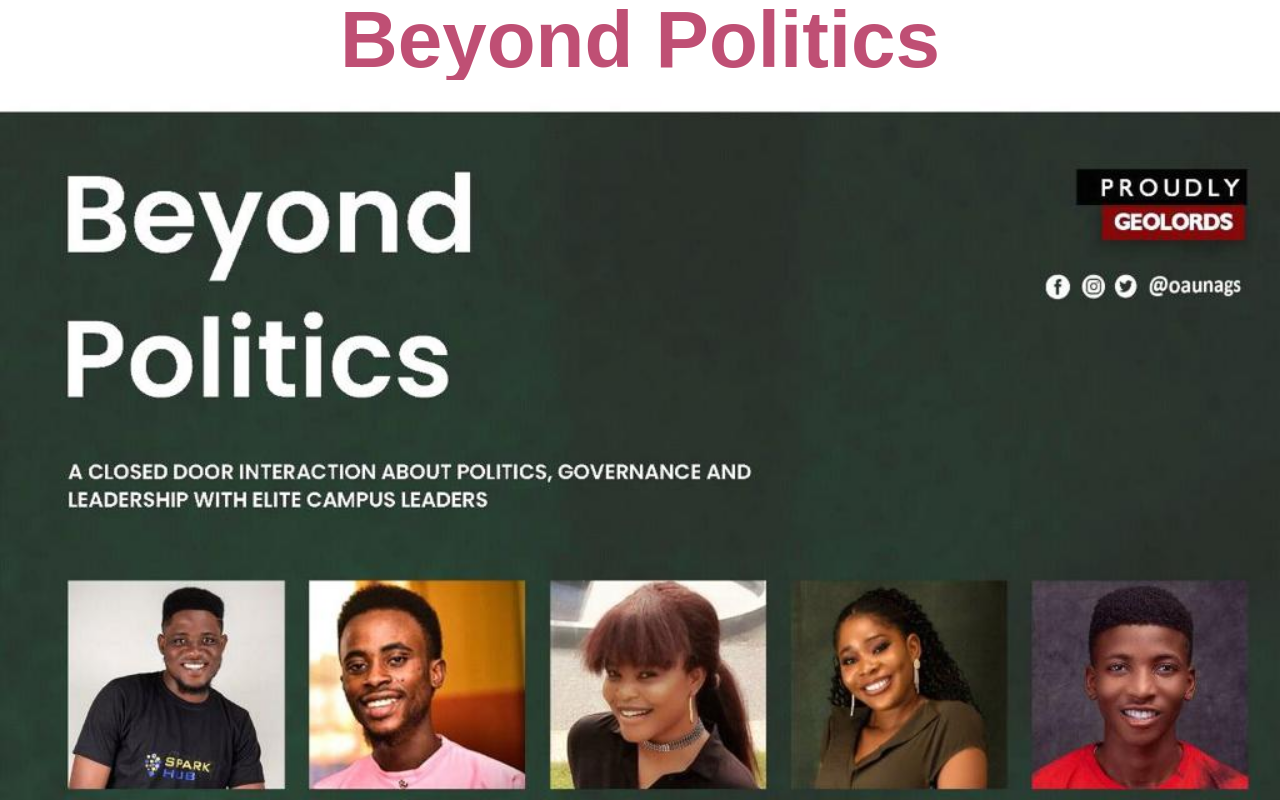
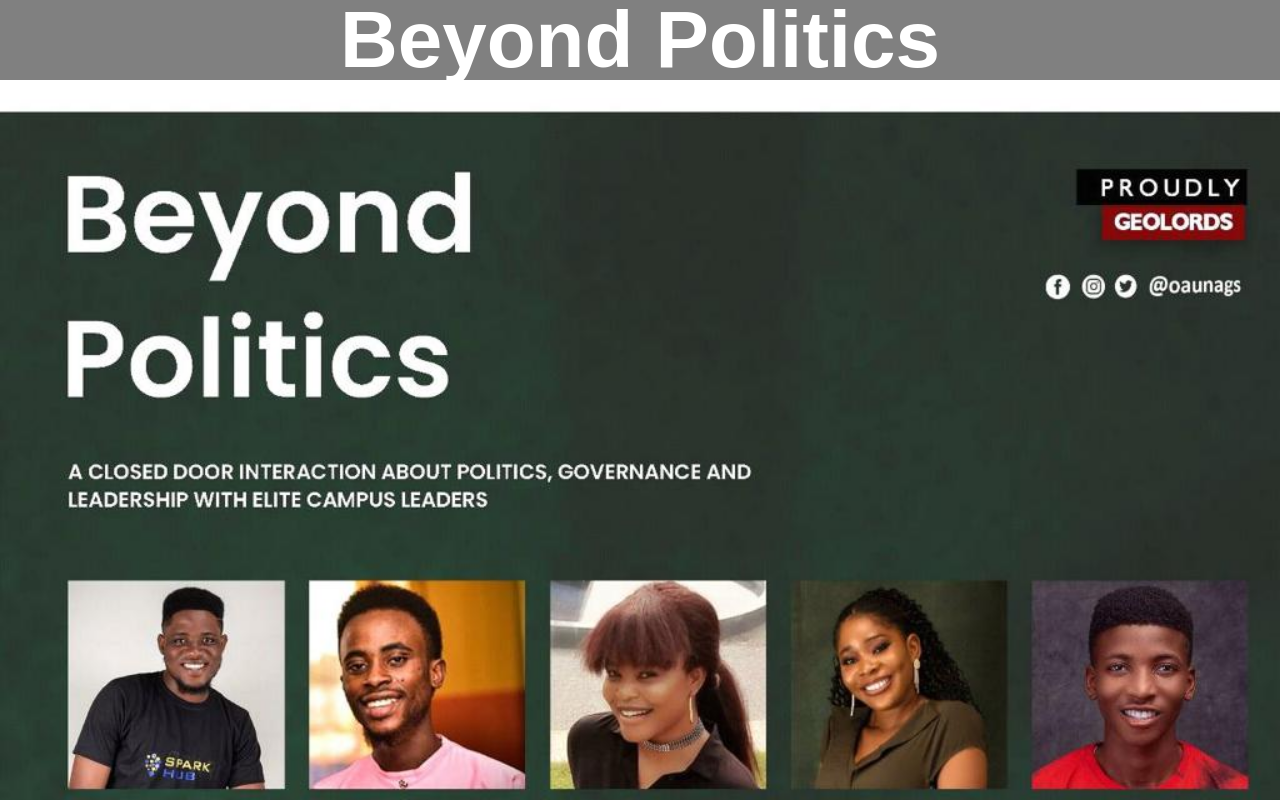
Before and after one commit to kylead10/beyond-politics, a React (Create React App) app: page / in a window 1280 px wide. Shown: the top 800 px of the page. Built offline with nearby package versions, Linux system fonts and the light colour scheme.

Commit message:
header css update

```diff
--- a/src/components/header/Header.js
+++ b/src/components/header/Header.js
@@ -6,7 +6,7 @@ import styled from 'styled-components';
 const StyledH1 = styled.h1`
   font-size: 80px;
   text-align: center;
-  color: #bf4f74;
+  color: #fff;
 `;
 
 const H1Container = styled.div`
@@ -14,6 +14,7 @@ const H1Container = styled.div`
   justify-content: center;
   align-items: center;
   height: 10vh;
+  background-color: grey;
 `;
 
 const CenteredContainer = styled.div`
```
